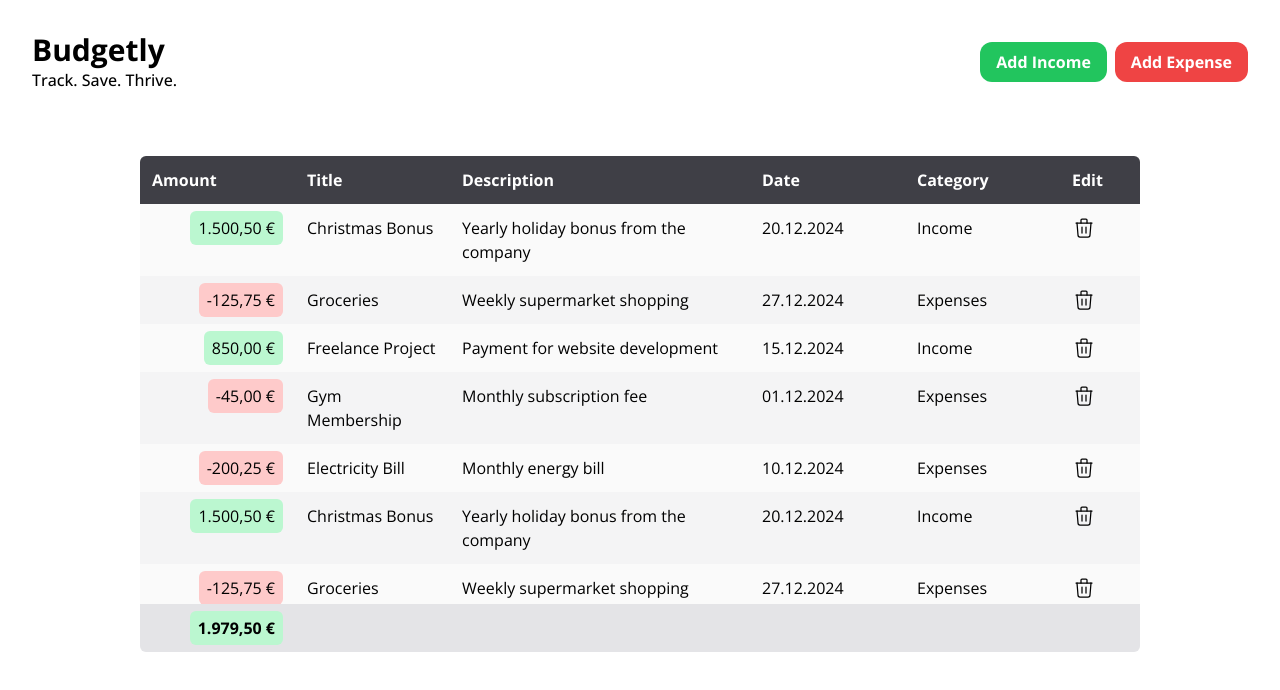
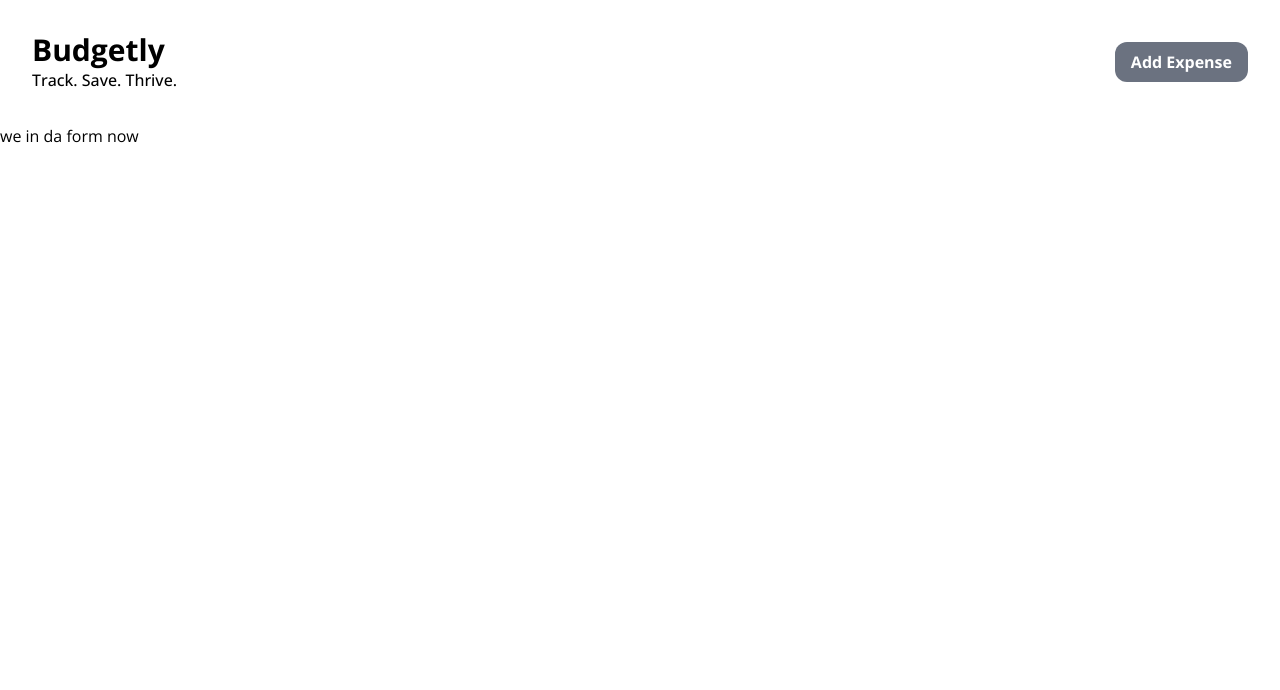
Before and after one commit to loefflerjakob/budgetly, a Vue app: page /form in a window 1280 px wide. Shown: the top 690 px of the page. Built offline with nearby package versions, Linux system fonts and the light colour scheme.

Commit message:
added router configuration

```diff
--- a/src/App.vue
+++ b/src/App.vue
@@ -1,15 +1,12 @@
 <script setup lang="ts">
 import MainNav from './components/MainNav.vue';
-import OverviewTable from './components/OverviewTable.vue';
-
 </script>
 
 <template>
   <div class="wrapper">
     <MainNav />
-    <OverviewTable />
+    <router-view />
   </div>
-
 </template>
 
 <style scoped></style>
--- /dev/null
+++ b/src/components/FormPage.vue
@@ -0,0 +1,13 @@
+<script lang="ts">
+export default {
+  name: 'FormPage'
+}
+</script>
+
+<template>
+  <div>
+    <h1>we in da form now</h1>
+  </div>
+</template>
+
+<style scoped></style>
--- a/src/components/LogoBudgetly.vue
+++ b/src/components/LogoBudgetly.vue
@@ -6,12 +6,9 @@ export default {
 
 <template>
   <div>
-    <h1 class="text-3xl font-bold">Budgetly</h1>
-    <h2 class="font-medium">Track. Save. Thrive.</h2>
+    <RouterLink to="/">
+      <h1 class="text-3xl font-bold">Budgetly</h1>
+      <h2 class="font-medium">Track. Save. Thrive.</h2>
+    </RouterLink>
   </div>
 </template>
-
-
-<styles scoped>
-
-</styles>
--- a/src/components/MainActions.vue
+++ b/src/components/MainActions.vue
@@ -4,14 +4,15 @@ import ActionButton from './ActionButton.vue';
 export default {
   name: 'MainActions',
   components: {
-    ActionButton
-  }
-}
+    ActionButton,
+  },
+};
 </script>
 
 <template>
   <div class="flex gap-2">
-    <ActionButton text="Add Income" buttonStyle="positive" />
-    <ActionButton text="Add Expense" buttonStyle="negative" />
+    <RouterLink to="/form">
+      <ActionButton text="Add Expense" buttonStyle="default" />
+    </RouterLink>
   </div>
 </template>
--- a/src/router/index.ts
+++ b/src/router/index.ts
@@ -1,8 +1,23 @@
 import { createRouter, createWebHistory } from 'vue-router'
+import OverviewTable from '../components/OverviewTable.vue'
+import FormPage from '../components/FormPage.vue'
+
+const routes = [
+  {
+    path: '/',
+    name: 'Overview',
+    component: OverviewTable,
+  },
+  {
+    path: '/form',
+    name: 'Form',
+    component: FormPage,
+  },
+]
 
 const router = createRouter({
   history: createWebHistory(import.meta.env.BASE_URL),
-  routes: [],
+  routes,
 })
 
 export default router
```
